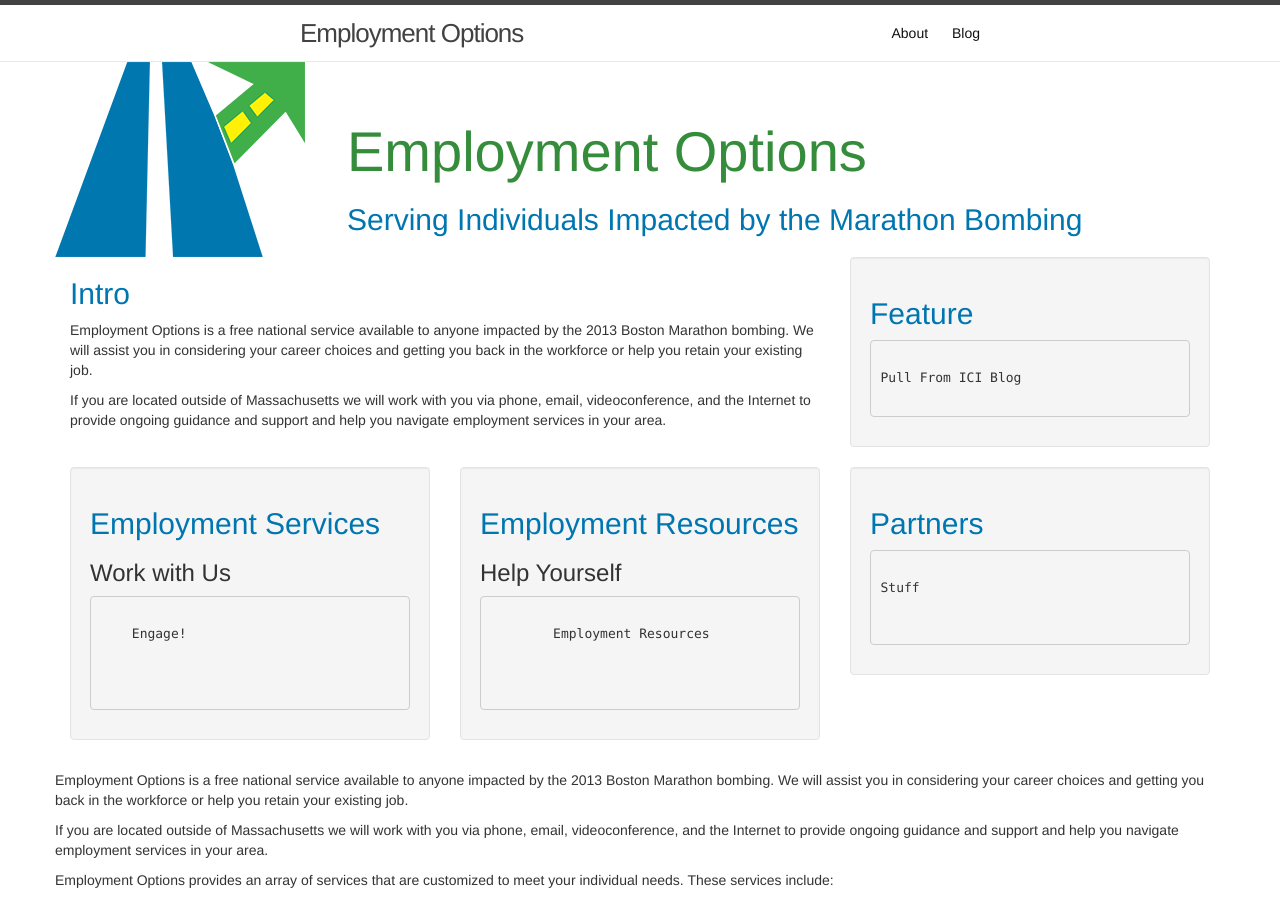
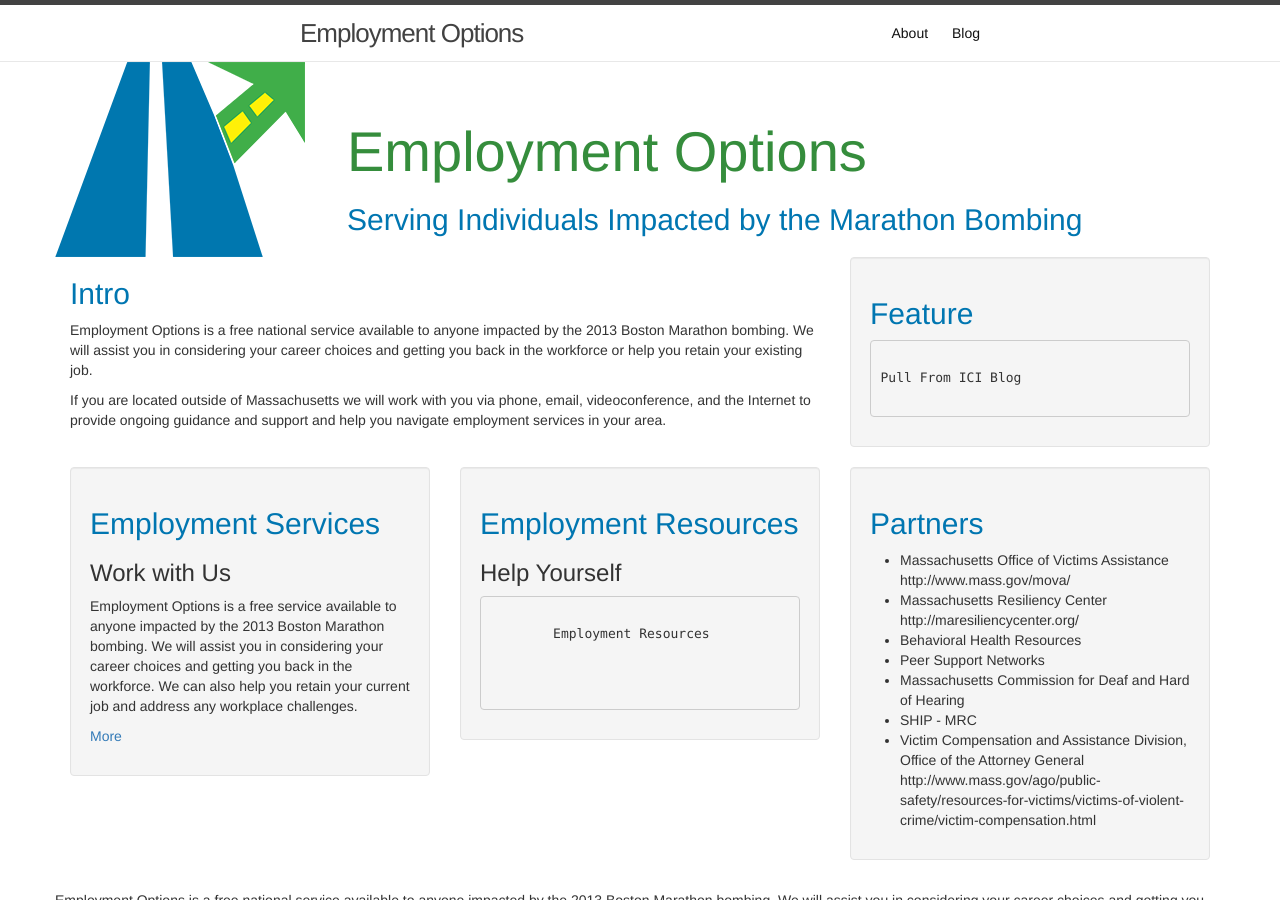
Before and after one commit to communityinclusion/mova, a Jekyll site: the page built from index.html, in a window 1280 px wide and 900 px high. Built offline with Jekyll 4.4.1, drawn with Linux system fonts in a browser that asks for light colours.

Commit message:
working session

```diff
--- a/index.html
+++ b/index.html
@@ -31,12 +31,8 @@ Pull From ICI Blog
 <div class="well">
   <h2>Employment Services</h2>
   <h3>Work with Us</h3>
-  <pre>
-
-    Engage!
-
-
-  </pre>
+  <p>Employment Options is a free service available to anyone impacted by the 2013 Boston Marathon bombing. We will assist you in considering your career choices and getting you back in the workforce. We can also help you retain your current job and address any workplace challenges.</p>
+  <p><a href="#">More</a></p>
 </div>
 
   </div>
@@ -55,11 +51,16 @@ Pull From ICI Blog
    <div class="col-md-4">
      <div class="well">
        <h2>Partners</h2>
-       <pre>
-
-Stuff
-
-       </pre>
+       <ul>
+       <li>Massachusetts Office of Victims Assistance http://www.mass.gov/mova/</li>
+       <li>Massachusetts Resiliency Center http://maresiliencycenter.org/</li>
+       <li>Behavioral Health Resources</li>
+       <li>Peer Support Networks</li>
+       <li>Massachusetts Commission for Deaf and Hard of Hearing</li>
+       <li>SHIP - MRC</li>
+       <li>Victim Compensation and Assistance Division, Office of the Attorney General
+                         http://www.mass.gov/ago/public-safety/resources-for-victims/victims-of-violent-crime/victim-compensation.html</li>
+        </ul>
      </div>
    </div>
 </div>
```
